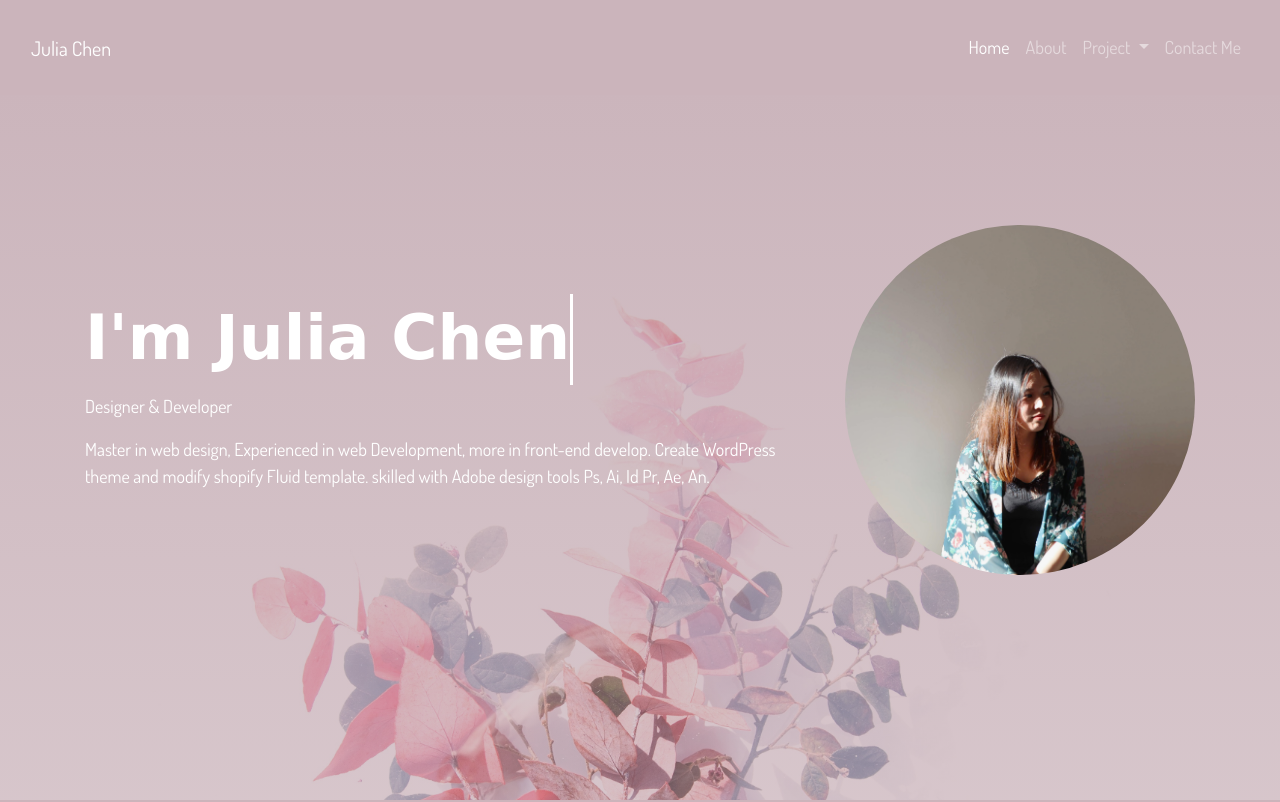
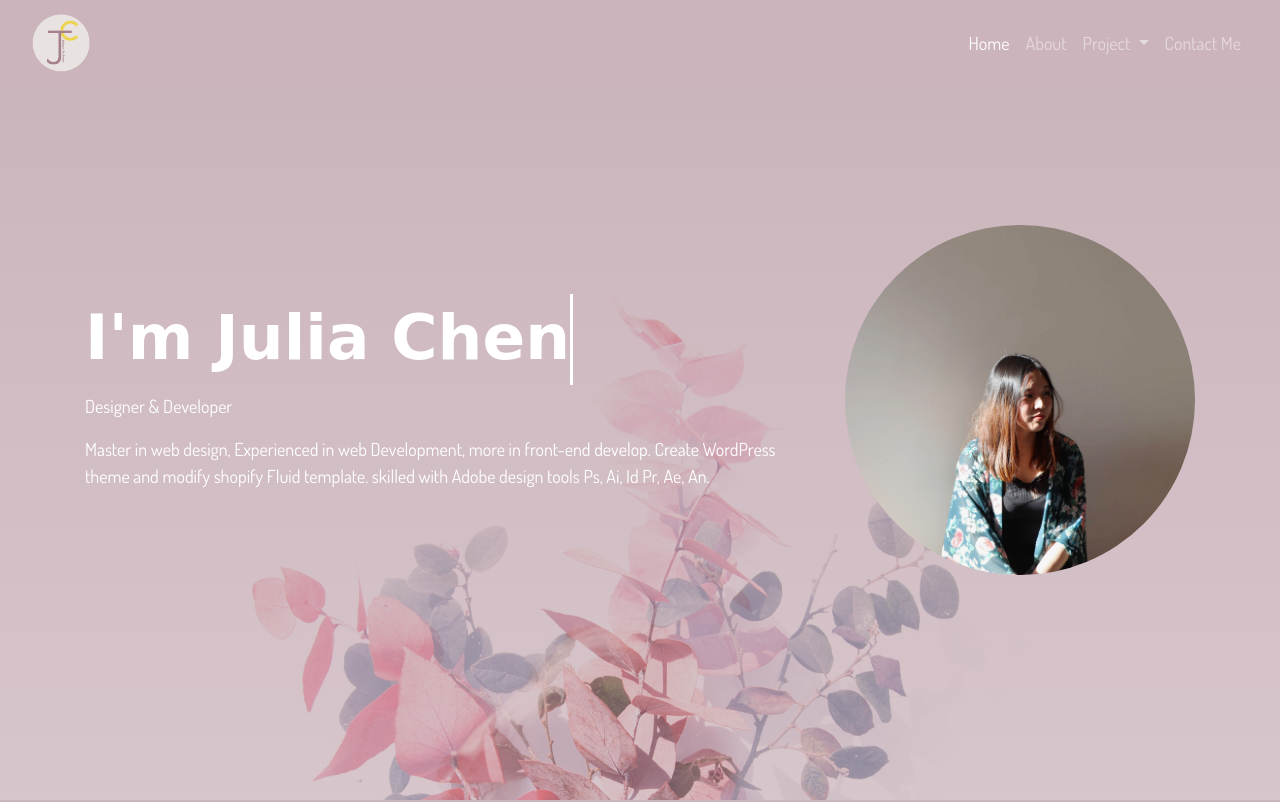
Before and after one commit to JiayueChen/JiayueChen.github.io, a plain HTML site: page index.html in a window 1280 px wide. Shown: the top 802 px of the page. Drawn offline with nearby package versions, Linux system fonts and the light colour scheme; a web font is replaced by a local one.

Commit message:
update to branding

```diff
--- a/css/styles.css
+++ b/css/styles.css
@@ -79,6 +79,10 @@ section {
 }
 
 /* header */
+.navbar-brand img {
+    width: 60px;
+}
+
 nav a {
     color: #fff;
 }
@@ -87,8 +91,10 @@ header {
     background-color: #cbb4bb;
     z-index: 999;
     width: 100%;
+/*
     padding-top: 1em;
     padding-bottom: 1em;
+*/
 }
 
 header#home-header {
--- a/index.html
+++ b/index.html
@@ -21,7 +21,7 @@
         <header id="home-header">
             <div class="container-fluid">
                 <nav class="navbar navbar-expand-md navbar-dark">
-                    <a class="navbar-brand" href="index.html">Julia Chen</a>
+                    <a class="navbar-brand" href="index.html"><img src="./images/logo.png" alt=""></a>
                     <button class="navbar-toggler" type="button" data-toggle="collapse" data-target="#navbarNav">
                         <span class="navbar-toggler-icon"></span>
                     </button>
```
